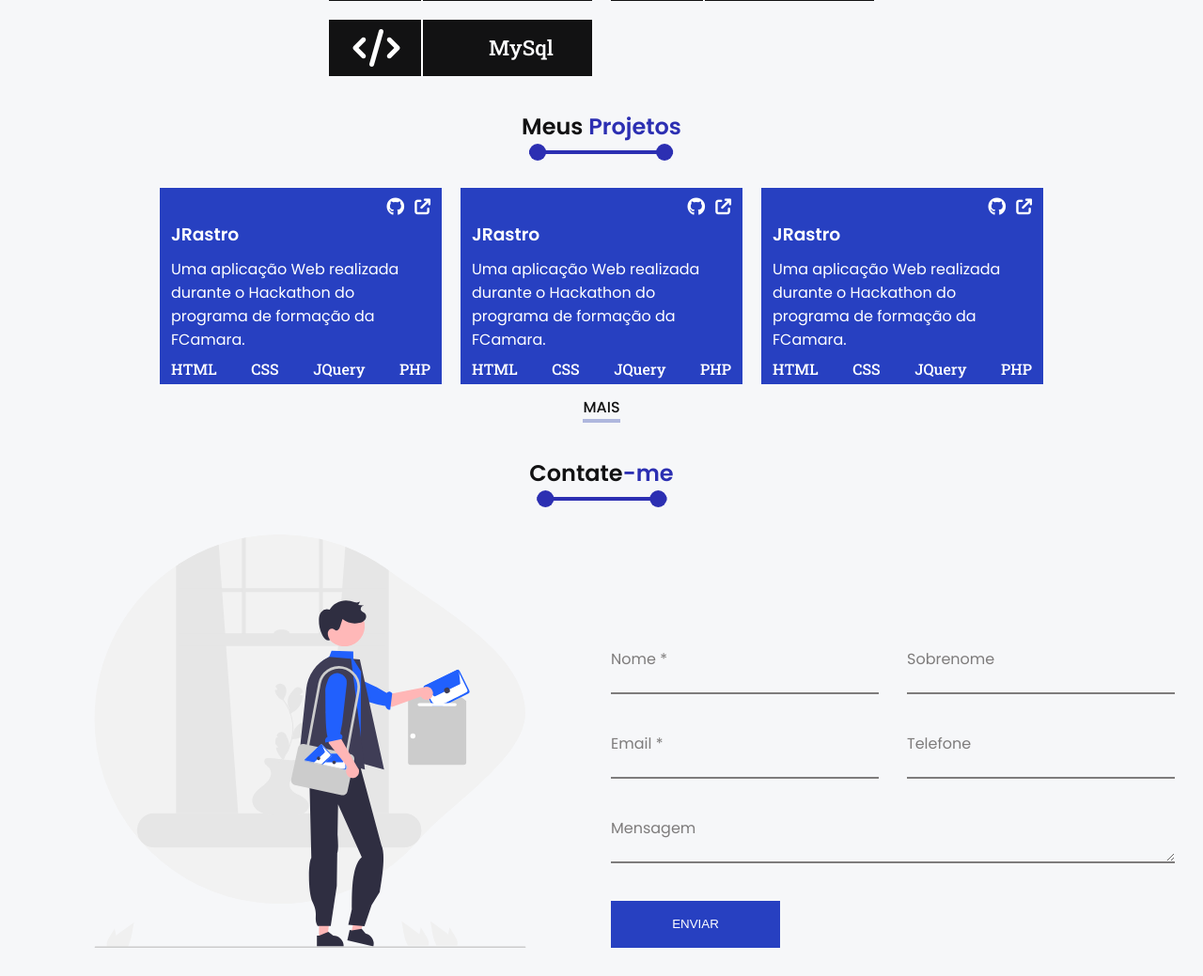
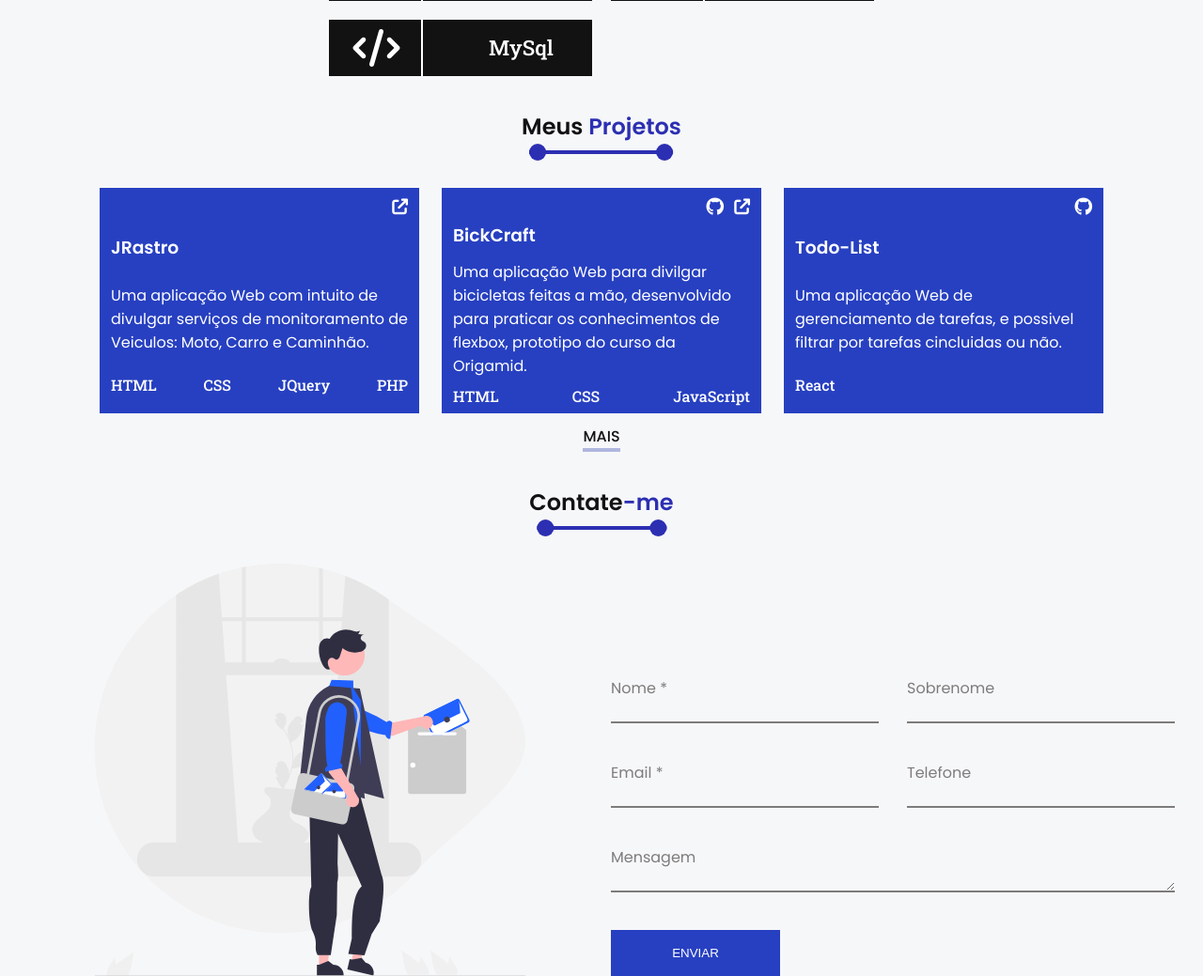
Before and after one commit to vanessa-dev/nessa.js, a PHP site: page / in a window 1280 px wide. Shown: the part 953-1992 px from the top of the page at 94% size. Run offline with PHP 8.4, Linux system fonts and the light colour scheme; some libraries are stand-ins or nearby versions.

Commit message:
feat(Projetos): Adicionando projetos reais

```diff
--- a/assets_dev/css/style.css
+++ b/assets_dev/css/style.css
@@ -264,16 +264,17 @@ button {
   align-items: center;
   justify-content: center;
   flex-direction: column;
-  gap: 20px;
+  gap: 24px;
 }
 .projects .projects-cards .projects-card__item {
   background-color: #2740C1;
   color: #fff;
-  max-width: 300px;
+  max-width: 340px;
   margin-bottom: 12px;
   padding: 6px 12px;
   display: grid;
   grid-template-columns: 1fr;
+  min-height: 240px;
 }
 .projects .projects-cards .projects-card__item .projects-card__links {
   font-size: 1.2rem;
--- a/assets_dev/less/style.less
+++ b/assets_dev/less/style.less
@@ -317,15 +317,16 @@ button {
     align-items: center;
     justify-content: center;
     flex-direction: column;
-    gap: 20px;
+    gap: 24px;
     .projects-card__item {
       background-color: @primary-color;
       color: @light-color;
-      max-width: 300px;
+      max-width: 340px;
       margin-bottom: 12px;
       padding: 6px 12px;
       display: grid;
       grid-template-columns: 1fr;
+      min-height: 240px;
 
       .projects-card__links  {
         font-size: 1.2rem;
--- a/index.html
+++ b/index.html
@@ -93,11 +93,10 @@
       <div class="projects-cards">
         <div class="projects-card__item">
           <div class="projects-card__links">
-            <a><i class="fa-brands fa-github"></i></a>
             <a href="https://jrastro.com.br/"><i class="fa-solid fa-arrow-up-right-from-square"></i></a>
           </div>
           <h3>JRastro</h3>
-          <p>Uma aplicação Web realizada durante o Hackathon do programa de formação da FCamara. </p>
+          <p>Uma aplicação Web com intuito de divulgar serviços de monitoramento de Veiculos: Moto, Carro e Caminhão.</p>
           <ul>
             <li>HTML</li>
             <li>CSS</li>
@@ -107,30 +106,26 @@
         </div>
         <div class="projects-card__item">
           <div class="projects-card__links">
-            <a><i class="fa-brands fa-github"></i></a>
-            <a href="https://jrastro.com.br/"><i class="fa-solid fa-arrow-up-right-from-square"></i></a>
+            <a href="https://github.com/vanessa-dev/projeto-bicicleta"><i class="fa-brands fa-github"></i></a>
+            <a href="https://vanessa-dev.github.io/projeto-bicicleta"><i class="fa-solid fa-arrow-up-right-from-square"></i></a>
           </div>
-          <h3>JRastro</h3>
-          <p>Uma aplicação Web realizada durante o Hackathon do programa de formação da FCamara. </p>
+          <h3>BickCraft</h3>
+          <p>Uma aplicação Web para divilgar bicicletas feitas a mão, desenvolvido para praticar os conhecimentos de flexbox, prototipo do curso da Origamid. </p>
           <ul>
             <li>HTML</li>
             <li>CSS</li>
-            <li>JQuery</li>
-            <li>PHP</li>
+            <li>JavaScript</li>
+            <!-- <li>PHP</li> -->
           </ul>
         </div>
         <div class="projects-card__item">
           <div class="projects-card__links">
-            <a><i class="fa-brands fa-github"></i></a>
-            <a href="https://jrastro.com.br/"><i class="fa-solid fa-arrow-up-right-from-square"></i></a>
+            <a href="https://github.com/vanessa-dev/todo-list"><i class="fa-brands fa-github"></i></a>
           </div>
-          <h3>JRastro</h3>
-          <p>Uma aplicação Web realizada durante o Hackathon do programa de formação da FCamara. </p>
+          <h3>Todo-List</h3>
+          <p>Uma aplicação Web de gerenciamento de tarefas, e possivel filtrar por tarefas cincluidas ou não. </p>
           <ul>
-            <li>HTML</li>
-            <li>CSS</li>
-            <li>JQuery</li>
-            <li>PHP</li>
+            <li>React</li>
           </ul>
         </div>
       </div>
```
Also changed, not shown: assets/css/style.min.css.
